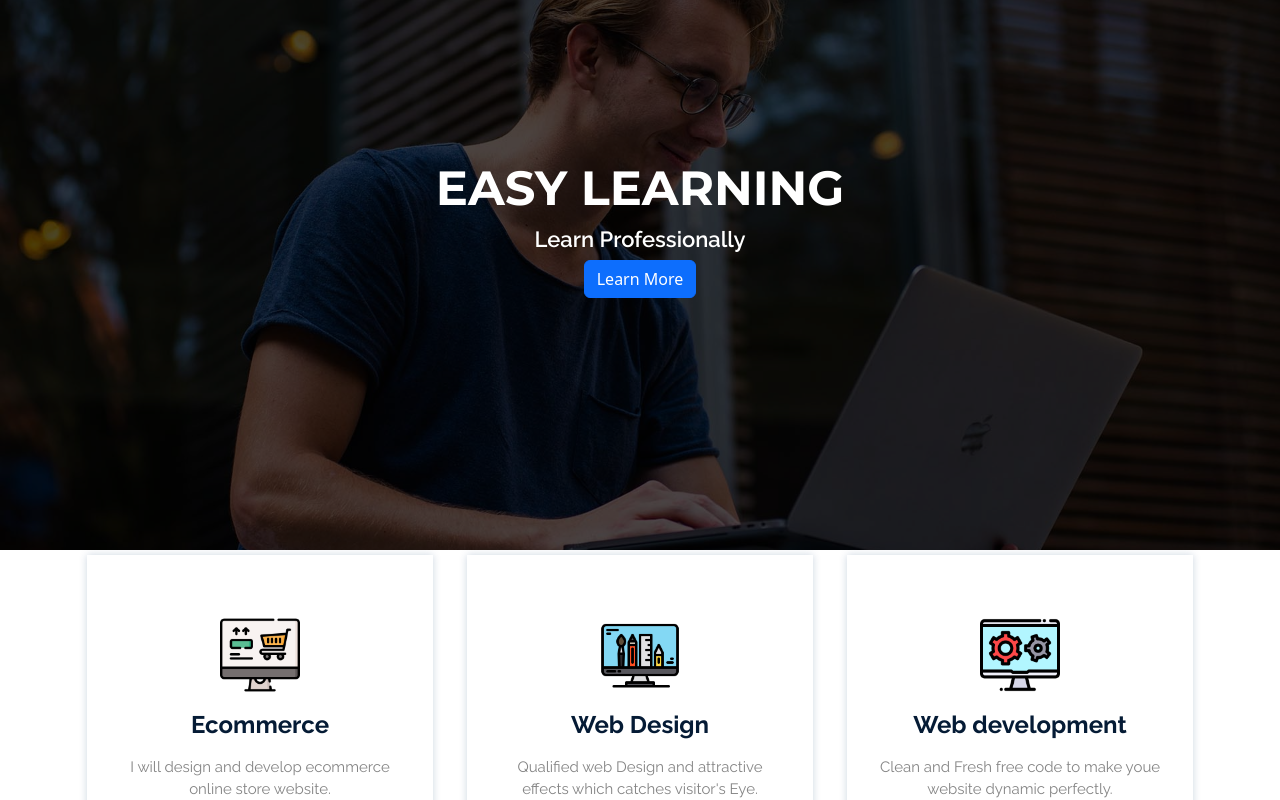
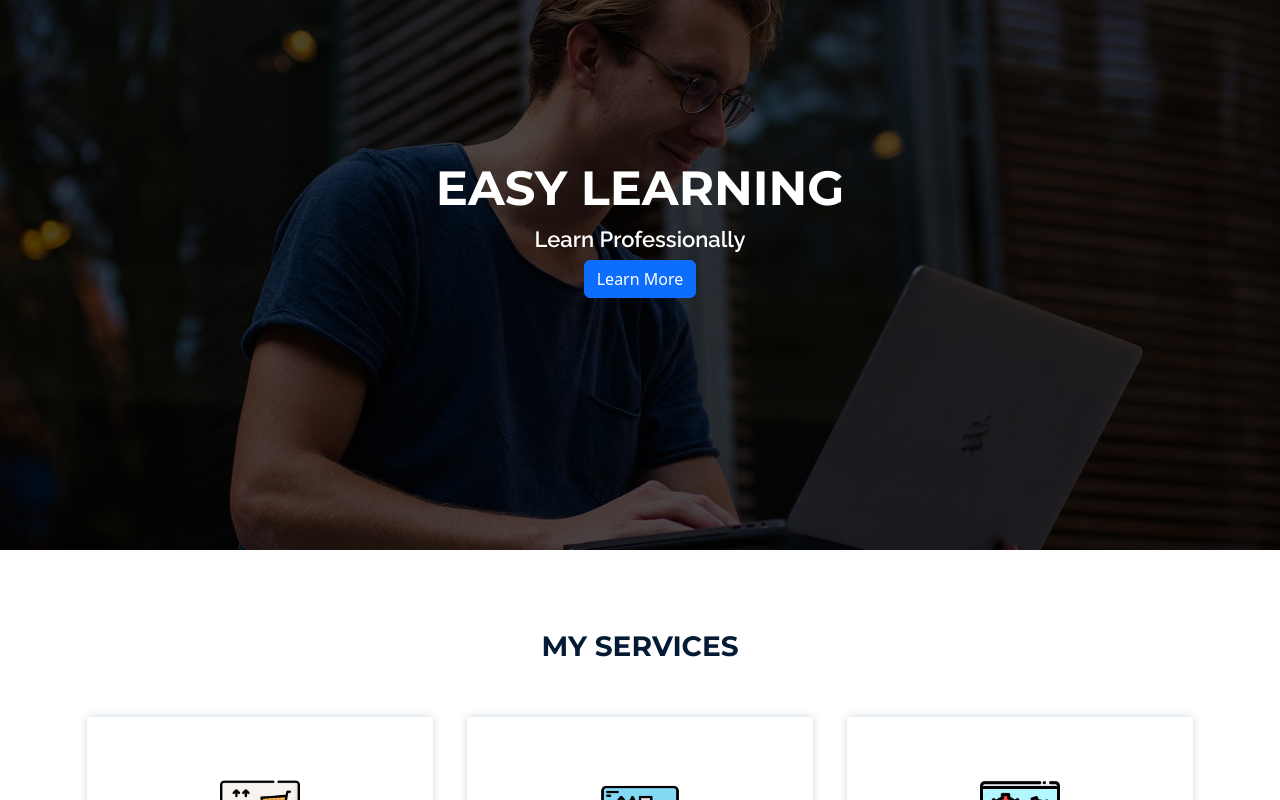
Before and after one commit to Harounjlassi/EasyLearning, a React (Create React App) app: page / in a window 1280 px wide. Shown: the top 800 px of the page. Built offline with nearby package versions, Linux system fonts and the light colour scheme; a web font is replaced by a local one.

Commit message:
customServices

```diff
--- a/src/asset/css/custom.css
+++ b/src/asset/css/custom.css
@@ -59,9 +59,17 @@
   font-weight: 700;
 }
 .serviceDescription {
-  color: #858585;
+  color: #505050;
   margin-top: 1rem;
   font-family: "Raleway", sans-serif;
   font-size: 15px;
   font-weight: 400;
 }
+.ServiceMainTitle {
+  color: #051b35;
+  margin-top: 5rem;
+  margin-bottom: 3rem;
+  font-family: "Montserrat", sans-serif;
+  font-weight: 700;
+  font-size: 28px;
+}
--- a/src/components/Services/Services.jsx
+++ b/src/components/Services/Services.jsx
@@ -10,7 +10,9 @@ class Services extends Component {
   render() {
     return (
       <Fragment>
-        <Container className="">
+        <Container className="text-center">
+          <h1 className="ServiceMainTitle">MY SERVICES</h1>
+          <div className="bottom"></div>
           <Row>
             <Col lg={4} md={6} sm={12} className="">
               <div className="ServiceCard text-center">
```
